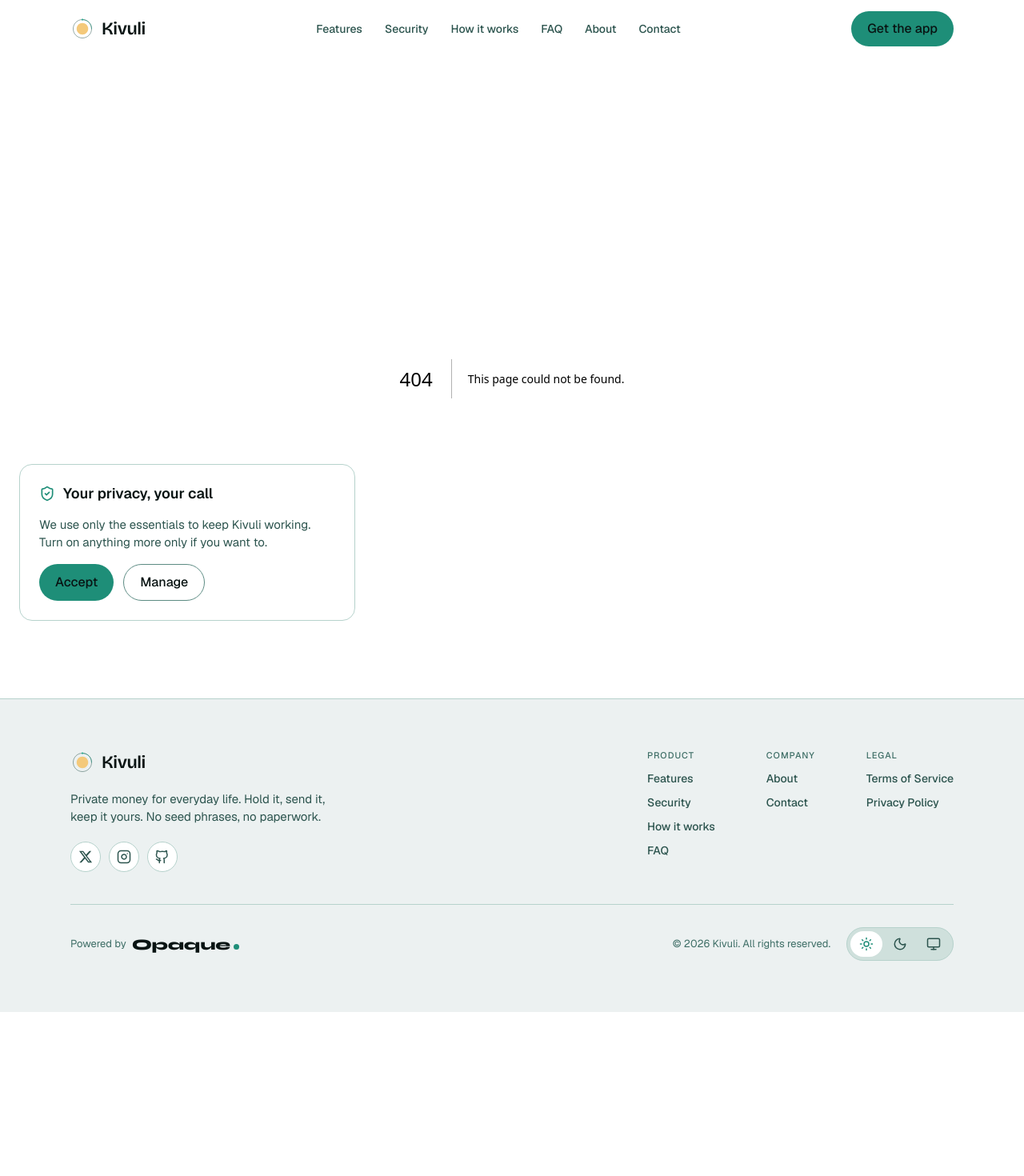
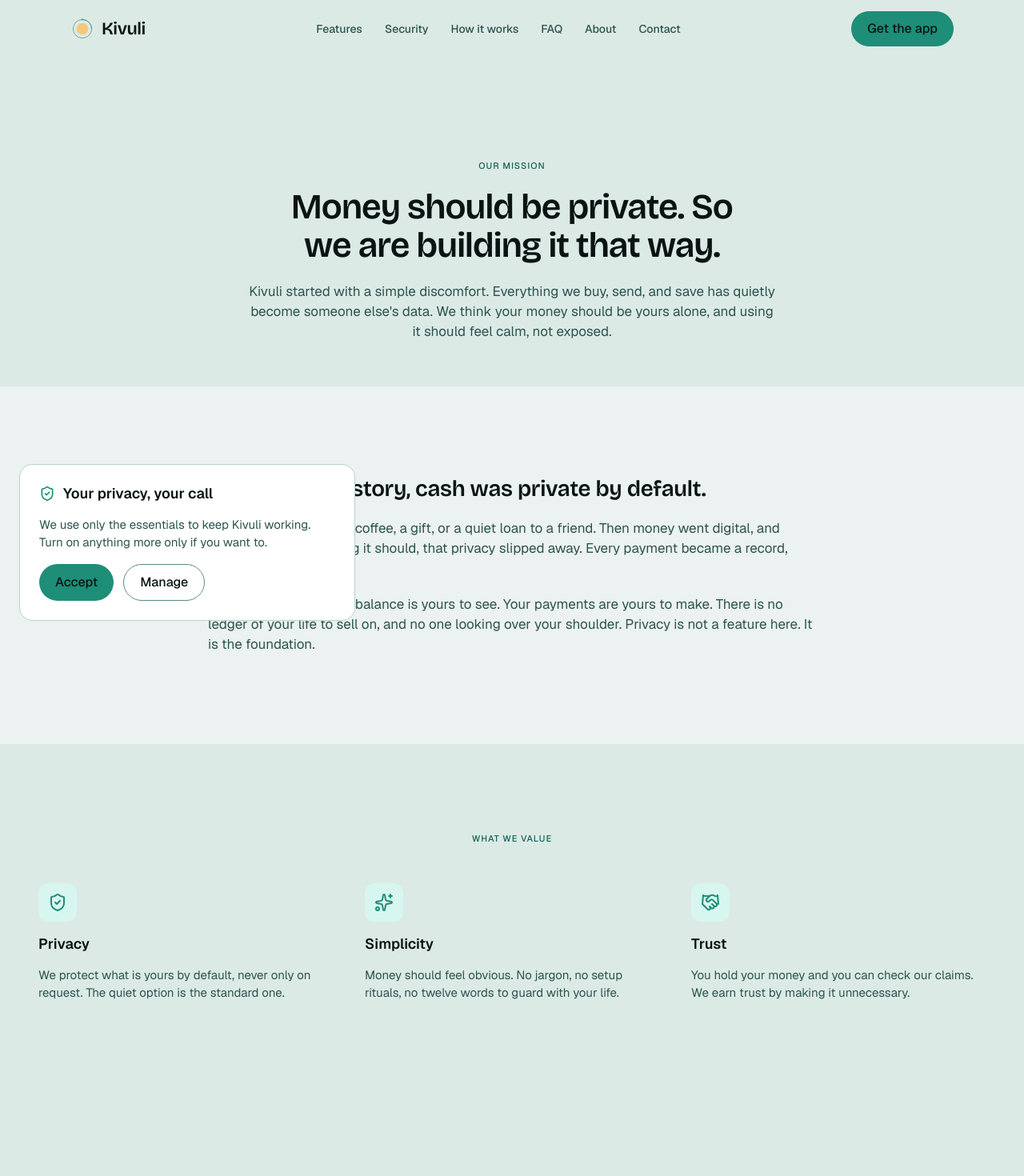
Before and after one commit to kivuliapp/website, a Next.js app: page /about in a window 1280 px wide. Before the commit this address had no page. Shown: the top 1470 px of the page at 80% size. Before the commit the page ends 1265 px from the top, so only its background shows below. Built offline with nearby package versions, Linux system fonts and the light colour scheme.

Commit message:
Build About page

```diff
--- /dev/null
+++ b/src/app/about/page.tsx
@@ -0,0 +1,82 @@
+import type { Metadata } from "next";
+import { ShieldCheck, Sparkles, Handshake } from "lucide-react";
+import { PageHeader } from "@/components/ui/page-header";
+import { Section } from "@/components/ui/section";
+import { Reveal } from "@/components/ui/reveal";
+import { IconTile } from "@/components/ui/card";
+import { FinalCta } from "@/components/sections/final-cta";
+
+export const metadata: Metadata = {
+  title: "About",
+  description:
+    "Money was private by default until it went digital. Kivuli is putting that back, with privacy as the foundation, not a feature.",
+  alternates: { canonical: "/about" },
+};
+
+const values = [
+  {
+    icon: ShieldCheck,
+    title: "Privacy",
+    body: "We protect what is yours by default, never only on request. The quiet option is the standard one.",
+  },
+  {
+    icon: Sparkles,
+    title: "Simplicity",
+    body: "Money should feel obvious. No jargon, no setup rituals, no twelve words to guard with your life.",
+  },
+  {
+    icon: Handshake,
+    title: "Trust",
+    body: "You hold your money and you can check our claims. We earn trust by making it unnecessary.",
+  },
+];
+
+export default function AboutPage() {
+  return (
+    <>
+      <PageHeader
+        eyebrow="Our mission"
+        title="Money should be private. So we are building it that way."
+        intro="Kivuli started with a simple discomfort. Everything we buy, send, and save has quietly become someone else's data. We think your money should be yours alone, and using it should feel calm, not exposed."
+      />
+
+      <Section bg="surface">
+        <Reveal className="mx-auto flex max-w-[760px] flex-col gap-5">
+          <h2 className="font-display text-[24px] font-semibold leading-[1.2] tracking-[-0.01em] text-ink sm:text-[28px]">
+            For most of history, cash was private by default.
+          </h2>
+          <p className="t-body-l text-muted">
+            You never announced a coffee, a gift, or a quiet loan to a friend. Then
+            money went digital, and without anyone deciding it should, that privacy
+            slipped away. Every payment became a record, every record a profile.
+          </p>
+          <p className="t-body-l text-muted">
+            Kivuli puts it back. Your balance is yours to see. Your payments are
+            yours to make. There is no ledger of your life to sell on, and no one
+            looking over your shoulder. Privacy is not a feature here. It is the
+            foundation.
+          </p>
+        </Reveal>
+      </Section>
+
+      <Section bg="canvas" containerClassName="flex flex-col gap-12">
+        <Reveal>
+          <p className="t-overline text-center text-accent-ink">What we value</p>
+        </Reveal>
+        <div className="grid grid-cols-1 gap-10 sm:grid-cols-3">
+          {values.map(({ icon: Icon, title, body }, i) => (
+            <Reveal key={title} delay={i * 0.07} className="flex flex-col gap-4">
+              <IconTile>
+                <Icon className="h-6 w-6" strokeWidth={2} aria-hidden="true" />
+              </IconTile>
+              <h3 className="t-title-s text-ink">{title}</h3>
+              <p className="t-body-m text-muted">{body}</p>
+            </Reveal>
+          ))}
+        </div>
+      </Section>
+
+      <FinalCta />
+    </>
+  );
+}
--- /dev/null
+++ b/src/components/ui/page-header.tsx
@@ -0,0 +1,25 @@
+import { Reveal } from "./reveal";
+
+export function PageHeader({
+  eyebrow,
+  title,
+  intro,
+}: {
+  eyebrow: string;
+  title: string;
+  intro?: string;
+}) {
+  return (
+    <section className="bg-canvas px-6 lg:px-12">
+      <Reveal className="mx-auto flex max-w-[820px] flex-col items-center gap-5 pb-12 pt-28 text-center md:pb-14 md:pt-32">
+        <p className="t-overline text-accent-ink">{eyebrow}</p>
+        <h1 className="max-w-[20ch] font-display text-[32px] font-semibold leading-[1.1] tracking-[-0.02em] text-ink sm:text-[40px] lg:text-[44px]">
+          {title}
+        </h1>
+        {intro ? (
+          <p className="t-body-l max-w-[660px] text-muted">{intro}</p>
+        ) : null}
+      </Reveal>
+    </section>
+  );
+}
```
